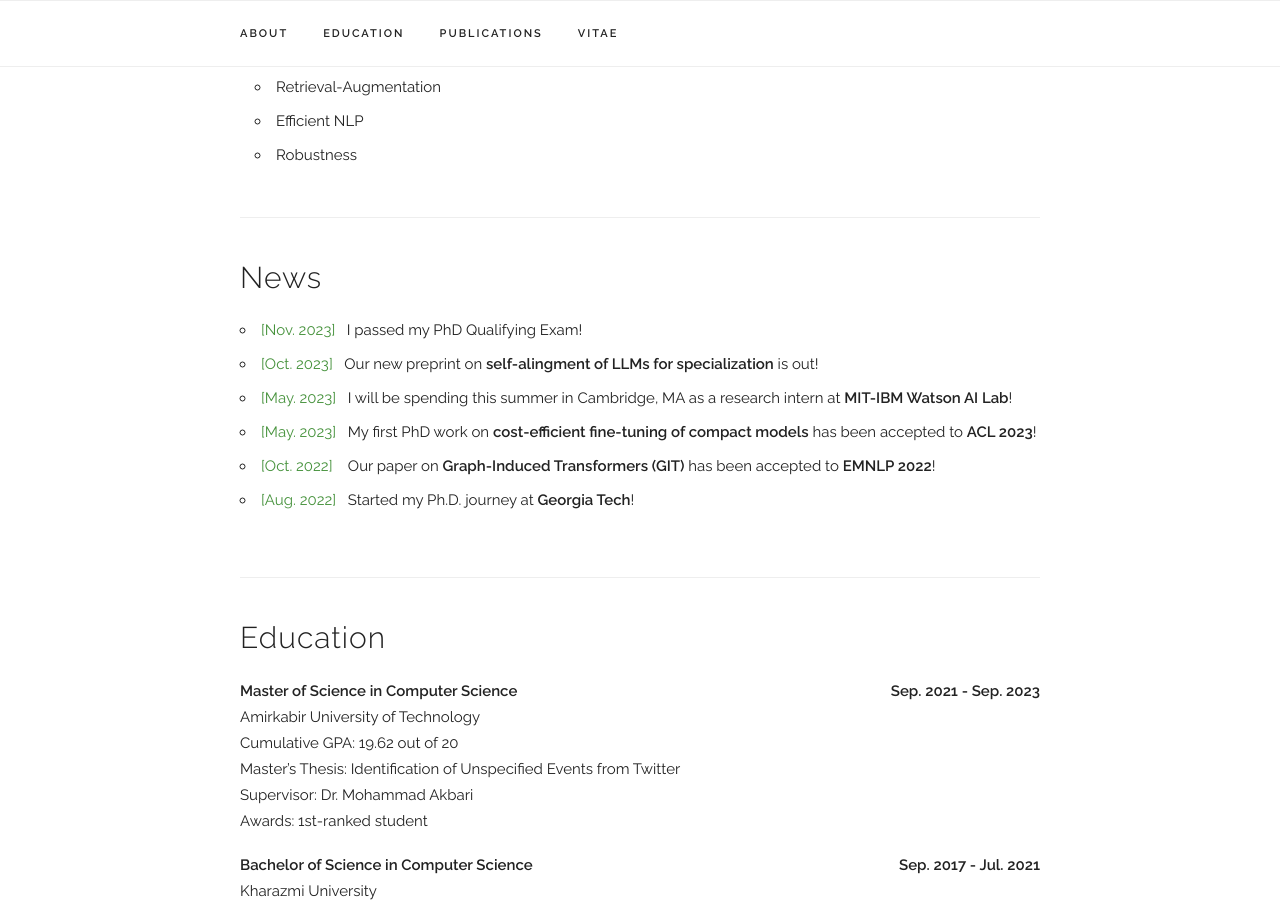
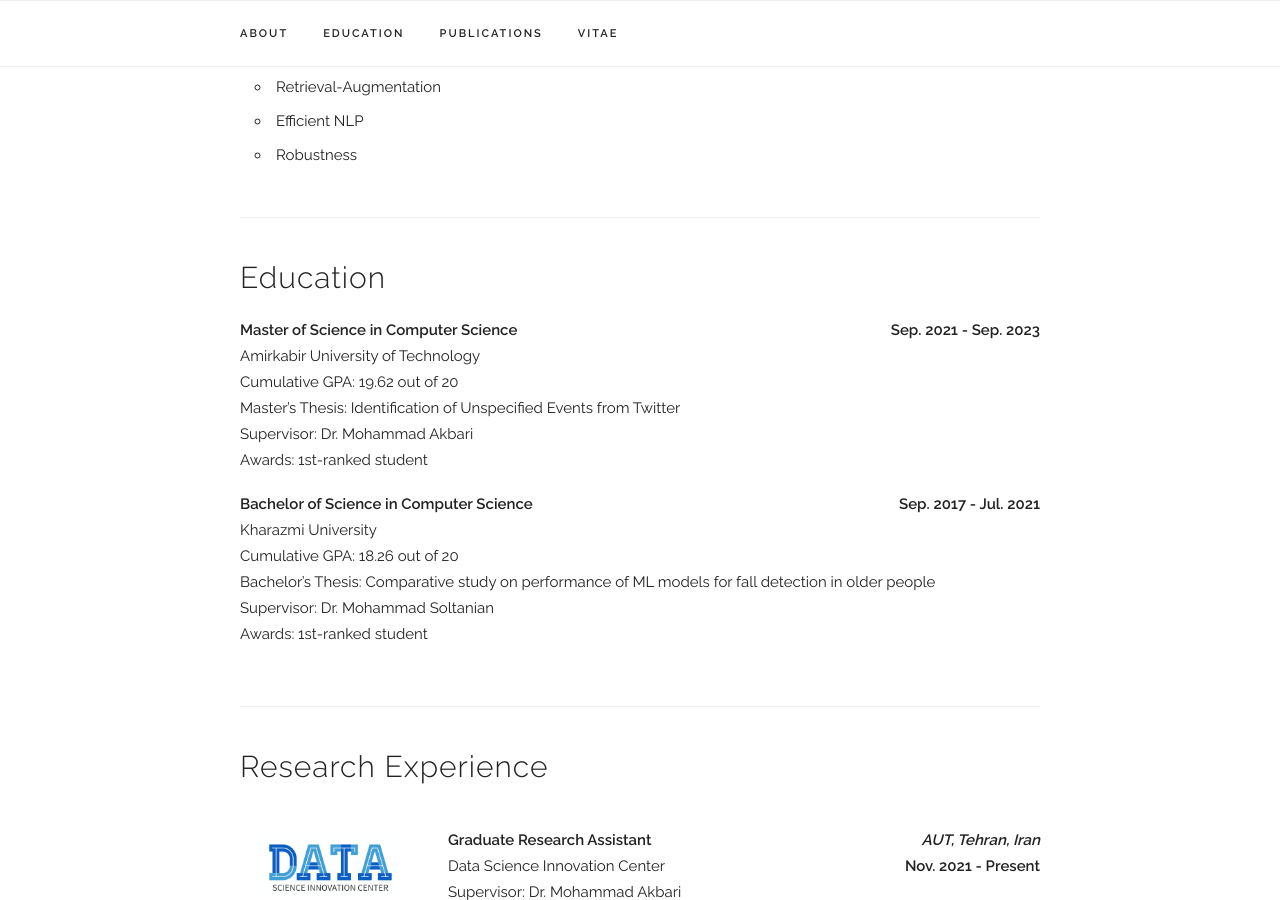
Before and after one commit to mojtabaSefidi/mojtabaSefidi.github.io, a Jekyll site: the page built from index.html, in a window 1280 px wide and 900 px high, scrolled down 771 px. Built offline with Jekyll 4.4.1, drawn with Linux system fonts in a browser that asks for light colours; some web fonts are replaced.

Commit message:
Update index.html

```diff
--- a/index.html
+++ b/index.html
@@ -45,7 +45,7 @@ layout: default
 </div>
 
 <!-- ========== News ========== -->
-<div class="docs-section" id="news">
+<!-- <div class="docs-section" id="news">
   <h4>News</h4>
     <ul>
       <li>
@@ -73,7 +73,7 @@ layout: default
         Started my Ph.D. journey at <b>Georgia Tech</b>!
       </li>
     </ul>
-</div>
+</div> -->
 
 <!-- ========== Education ========== -->
 <div class="docs-section" id="education">
```
